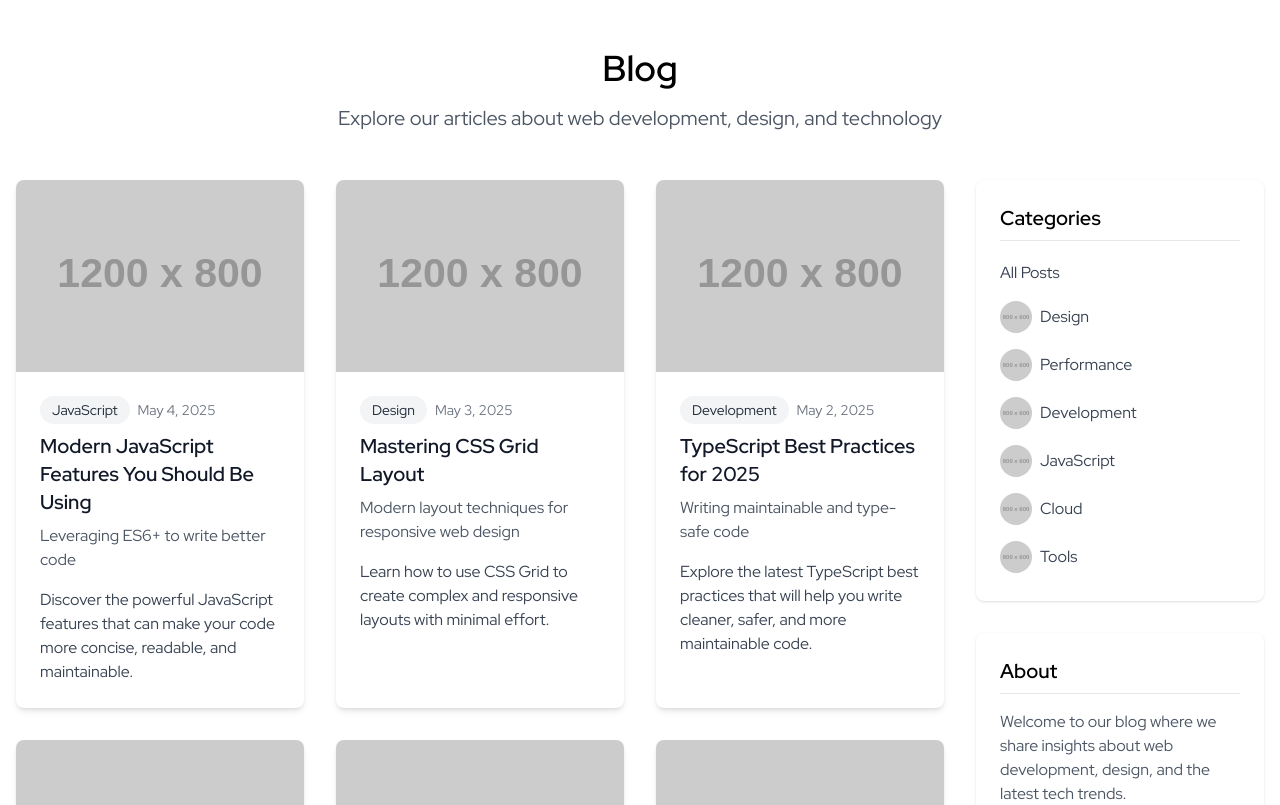
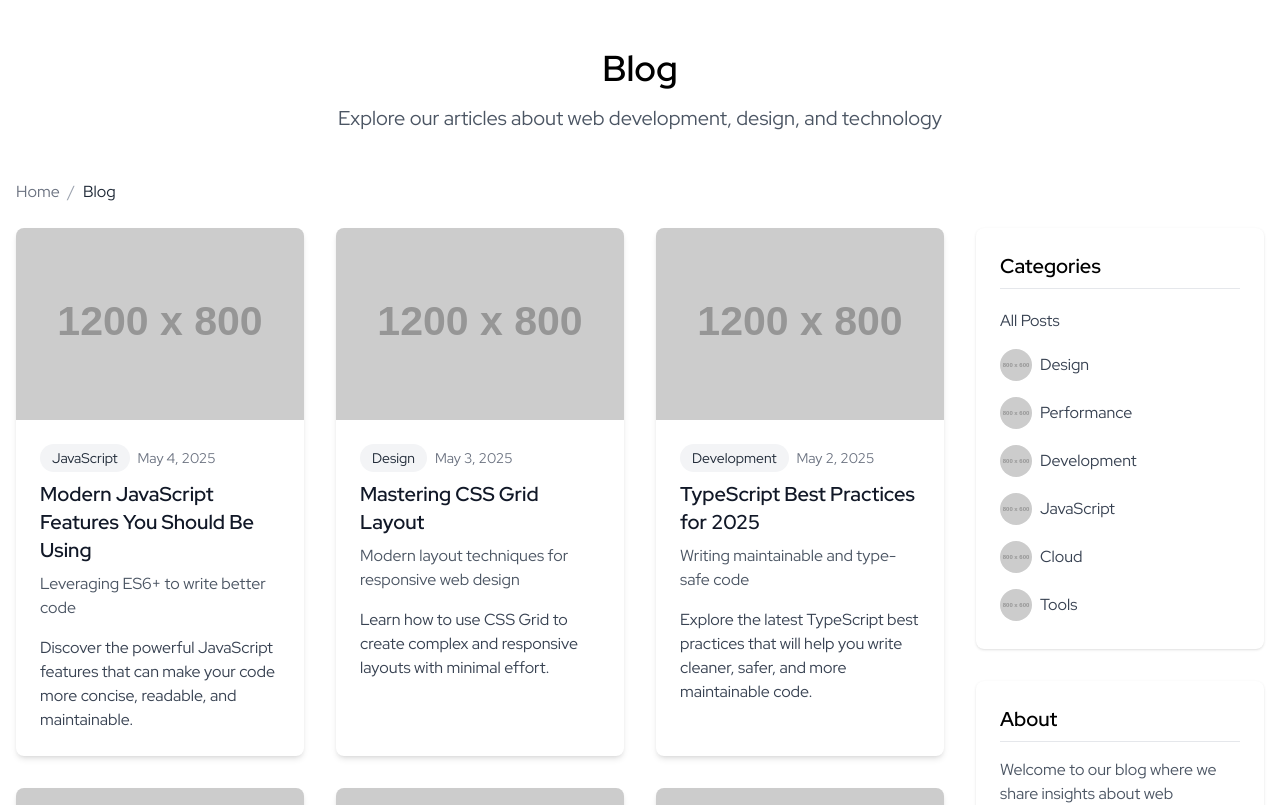
Before and after one commit to victornns/nextjs-markdown-blog-starter, a Next.js app: page /blog in a window 1280 px wide. Shown: the top 805 px of the page. Built offline with nearby package versions, Linux system fonts and the light colour scheme.

Commit message:
feat: Add breadcrumb navigation

```diff
--- a/src/app/blog/[category]/[slug]/page.tsx
+++ b/src/app/blog/[category]/[slug]/page.tsx
@@ -4,6 +4,7 @@ import Image from 'next/image';
 import Link from 'next/link';
 import { blogRepository } from '../../_lib/blogRepository';
 import Sidebar from '../../_components/Sidebar';
+import Breadcrumb from '../../_components/Breadcrumb';
 
 type PageProps = {
     params: Promise<{ category: string; slug: string }>;
@@ -82,8 +83,16 @@ export default async function PostPage({ params }: PageProps) {
 
     const categoryData = categories.find(cat => cat.slug === post.category);
 
+    const breadcrumbItems = [
+        { name: 'Blog', href: '/blog' },
+        { name: categoryData?.name || category, href: `/blog/${category}` },
+        { name: post.title, href: `/blog/${category}/${slug}`, current: true }
+    ];
+
     return (
         <div className="container mx-auto px-4 py-12">
+            <Breadcrumb items={breadcrumbItems} />
+
             <div className="grid grid-cols-1 lg:grid-cols-4 gap-8">
                 <div className="lg:col-span-3">
                     <article className="bg-white rounded-lg shadow-lg overflow-hidden">
--- a/src/app/blog/[category]/page.tsx
+++ b/src/app/blog/[category]/page.tsx
@@ -5,6 +5,7 @@ import { CategorySlug } from '../_types/category';
 import PostList from '../_components/PostList';
 import Pagination from '../_components/Pagination';
 import Sidebar from '../_components/Sidebar';
+import Breadcrumb from '../_components/Breadcrumb';
 
 type PageProps = {
     params: Promise<{ category: string }>;
@@ -73,6 +74,11 @@ export default async function CategoryPage({ params, searchParams }: PageProps)
     const endIndex = startIndex + POSTS_PER_PAGE;
     const currentPosts = posts.slice(startIndex, endIndex);
 
+    const breadcrumbItems = [
+        { name: 'Blog', href: '/blog' },
+        { name: categoryData.name, href: `/blog/${category}`, current: true }
+    ];
+
     return (
         <div className="container mx-auto px-4 py-12">
             <header className="mb-12 text-center">
@@ -81,6 +87,8 @@ export default async function CategoryPage({ params, searchParams }: PageProps)
                     {categoryData.description}
                 </p>
             </header>
+
+            <Breadcrumb items={breadcrumbItems} />
 
             <div className="grid grid-cols-1 lg:grid-cols-4 gap-8">
                 <div className="lg:col-span-3">
--- /dev/null
+++ b/src/app/blog/_components/Breadcrumb.tsx
@@ -0,0 +1,43 @@
+import Link from 'next/link';
+
+interface BreadcrumbItem {
+    name: string;
+    href: string;
+    current?: boolean;
+}
+
+interface BreadcrumbProps {
+    items: BreadcrumbItem[];
+}
+
+export default function Breadcrumb({ items }: BreadcrumbProps) {
+    return (
+        <nav className="flex mb-6" aria-label="Breadcrumb">
+            <ol className="flex items-center flex-wrap">
+                <li className="flex items-center">
+                    <Link href="/" className="text-gray-500 hover:text-gray-900">
+                        Home
+                    </Link>
+                </li>
+
+                {items.map((item) => (
+                    <li key={item.href} className="flex items-center">
+                        <span className="mx-2 text-gray-400">/</span>
+                        {item.current ? (
+                            <span className="text-gray-800 font-medium" aria-current="page">
+                                {item.name}
+                            </span>
+                        ) : (
+                            <Link
+                                href={item.href}
+                                className="text-gray-500 hover:text-gray-900"
+                            >
+                                {item.name}
+                            </Link>
+                        )}
+                    </li>
+                ))}
+            </ol>
+        </nav>
+    );
+}
--- a/src/app/blog/page.tsx
+++ b/src/app/blog/page.tsx
@@ -3,6 +3,7 @@ import { blogRepository } from './_lib/blogRepository';
 import PostList from './_components/PostList';
 import Pagination from './_components/Pagination';
 import Sidebar from './_components/Sidebar';
+import Breadcrumb from './_components/Breadcrumb';
 
 export const metadata: Metadata = {
     title: 'Blog | Next.js Markdown Blog',
@@ -36,6 +37,10 @@ export default async function BlogPage({ searchParams }: PageProps) {
     const endIndex = startIndex + POSTS_PER_PAGE;
     const currentPosts = allPosts.slice(startIndex, endIndex);
 
+    const breadcrumbItems = [
+        { name: 'Blog', href: '/blog', current: true }
+    ];
+
     return (
         <div className="container mx-auto px-4 py-12">
             <header className="mb-12 text-center">
@@ -44,6 +49,8 @@ export default async function BlogPage({ searchParams }: PageProps) {
                     Explore our articles about web development, design, and technology
                 </p>
             </header>
+
+            <Breadcrumb items={breadcrumbItems} />
 
             <div className="grid grid-cols-1 lg:grid-cols-4 gap-8">
                 <div className="lg:col-span-3">
```
